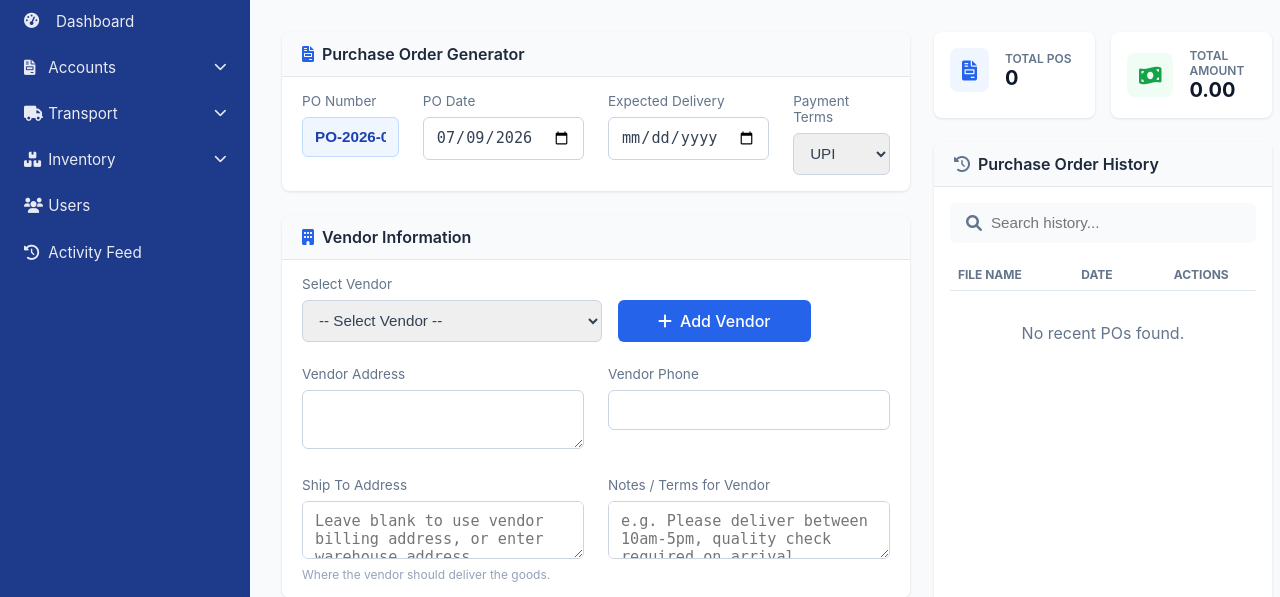
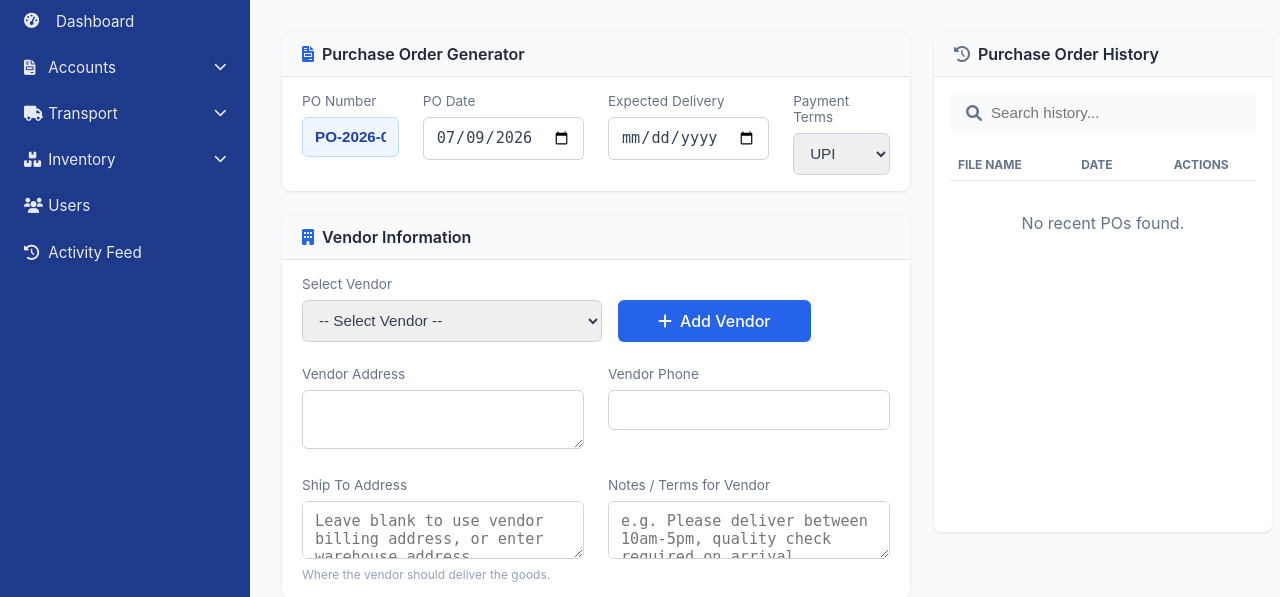
Before and after one commit to kalmeshwargurav1028-sys/business-po, a Flask app: page /create-po in a window 1280 px wide. Shown: the part 87-684 px from the top of the page. Run offline with Flask 3, Linux system fonts and the light colour scheme; the visitor is signed in with stand-in values (Sample User, id 1); data that the repository does not hold is empty.

Commit message:
Change Create PO layout to 2 columns with History sidebar visible to all, removing stats cards

```diff
--- a/business_dashboard/templates/create_po.html
+++ b/business_dashboard/templates/create_po.html
@@ -227,7 +227,7 @@
 {% set show_stats = session.get('user_role') == 'Admin' or session.get('user_permissions', {}).get('view_financials') %}
 {% set show_history = session.get('user_role') == 'Admin' or session.get('user_permissions', {}).get('view_pos') %}
 
-<div class="{% if show_stats or show_history %}layout-2col{% else %}layout-center{% endif %}">
+<div class="layout-2col">
     <!-- LEFT COLUMN: Generator -->
     <div class="left-col">
         <form method="POST" action="{{ url_for('create_po') }}" id="po-form">
@@ -382,38 +382,7 @@
     </div>
 
     <!-- RIGHT COLUMN: Stats & History -->
-    {% if show_stats or show_history %}
     <div class="right-col">
-        {% if show_stats %}
-        <div style="display: grid; grid-template-columns: 1fr 1fr; gap: 1rem; margin-bottom: 1.5rem;">
-            <!-- Stat Card 1 -->
-            <div class="po-card" style="margin-bottom: 0;">
-                <div class="po-card-body" style="padding: 1rem; display: flex; align-items: center; gap: 1rem;">
-                    <div style="background-color: #eff6ff; padding: 0.75rem; border-radius: 8px; color: var(--primary-color);">
-                        <i class="fas fa-file-invoice fa-lg"></i>
-                    </div>
-                    <div>
-                        <div style="font-size: 0.75rem; color: var(--text-muted); font-weight: 600; text-transform: uppercase;">Total POs</div>
-                        <div style="font-size: 1.25rem; font-weight: bold; color: var(--text-main);">{{ total_pos }}</div>
-                    </div>
-                </div>
-            </div>
-            <!-- Stat Card 2 -->
-            <div class="po-card" style="margin-bottom: 0;">
-                <div class="po-card-body" style="padding: 1rem; display: flex; align-items: center; gap: 1rem;">
-                    <div style="background-color: #f0fdf4; padding: 0.75rem; border-radius: 8px; color: #16a34a;">
-                        <i class="fas fa-money-bill-wave fa-lg"></i>
-                    </div>
-                    <div>
-                        <div style="font-size: 0.75rem; color: var(--text-muted); font-weight: 600; text-transform: uppercase;">Total Amount</div>
-                        <div style="font-size: 1.25rem; font-weight: bold; color: var(--text-main);">{{ "{:,.2f}".format(total_amount) }}</div>
-                    </div>
-                </div>
-            </div>
-        </div>
-        {% endif %}
-
-        {% if show_history %}
         <!-- Purchase Order History -->
         <div class="po-card" style="margin-bottom: 0; min-height: 500px;">
             <div class="po-card-header"><i class="fas fa-history" style="margin-right: 8px; color: var(--text-muted);"></i>Purchase Order History</div>
@@ -464,9 +433,7 @@
 
             </div>
         </div>
-        {% endif %}
     </div>
-    {% endif %}
 </div>
 
 <!-- PREVIEW MODAL -->
```
